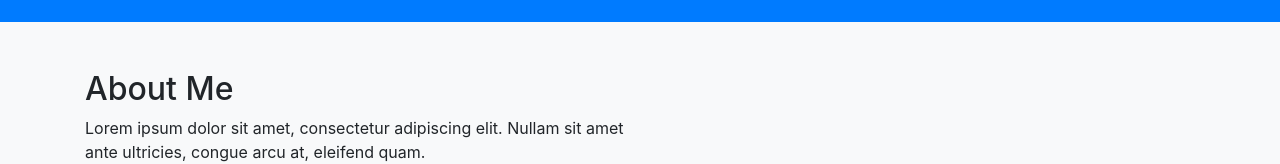
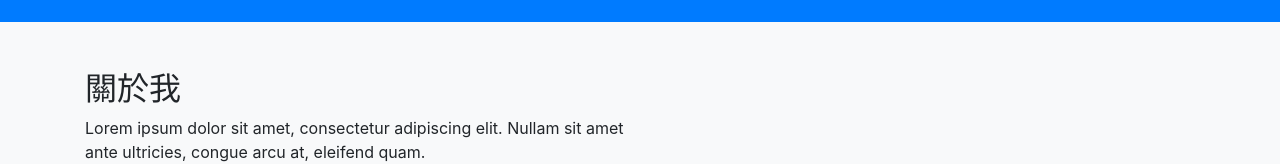
Before and after one commit to davewylee/Portfolio_demo, a plain HTML site: page index.html in a window 1280 px wide. Shown: the part 130-294 px from the top of the page. Drawn offline with nearby package versions, Linux system fonts and the light colour scheme; files that its build step writes are made by us from their sources.

Commit message:
UPDATE index

```diff
--- a/index.html
+++ b/index.html
@@ -19,7 +19,7 @@
         <div class="container">
             <div class="row">
                 <div class="col-lg-6">
-                    <h2>About Me</h2>
+                    <h2>關於我</h2>
                     <p>Lorem ipsum dolor sit amet, consectetur adipiscing elit. Nullam sit amet ante ultricies, congue arcu at, eleifend quam.</p>
                 </div>
                 <div class="col-lg-6">
```
Also changed, not shown: static/1691983889115.jpg (added).
